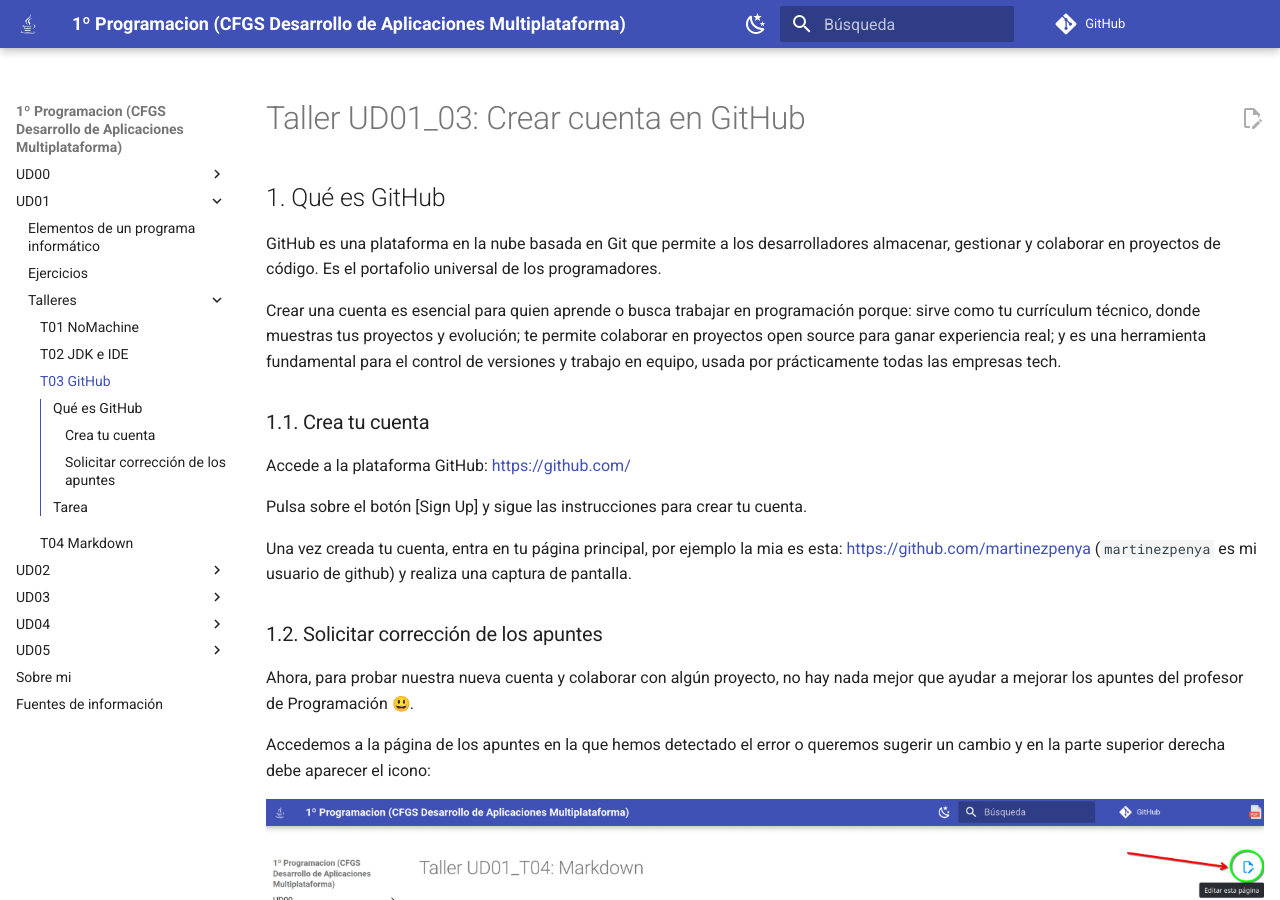
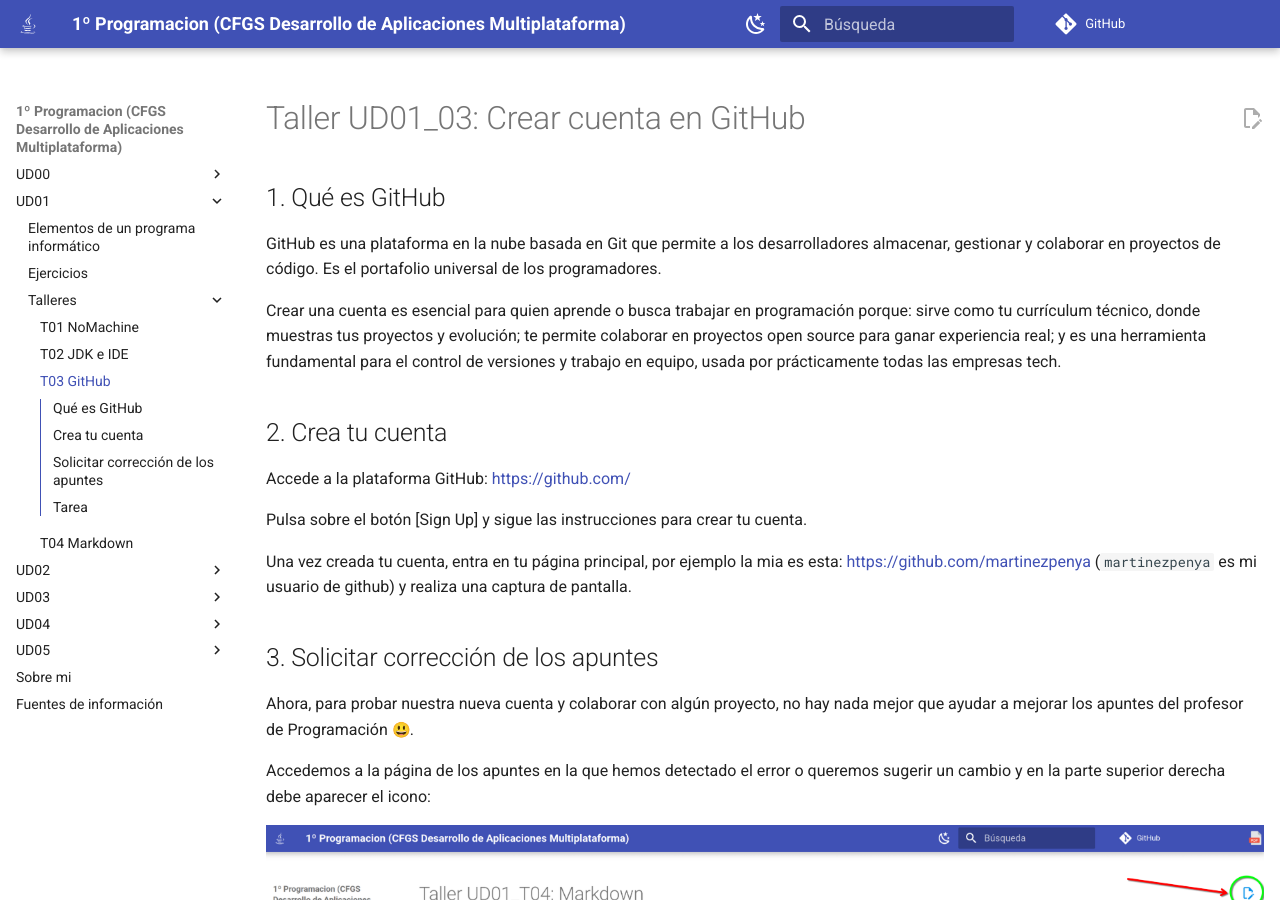
Before and after one commit to martinezpenya/1DAMProgramacion, an MkDocs documentation site: the page built from docs/UD01/UD01_T03_GitHub.md, in a window 1280 px wide and 900 px high. Built offline with MkDocs 1.6.1 and Material for MkDocs 9.7.7, drawn with Linux system fonts in a browser that asks for light colours; emoji names are drawn with the system emoji font; comment, search, counter and statistics services are not loaded.

Commit message:
change header level

```diff
--- a/docs/UD01/UD01_T03_GitHub.md
+++ b/docs/UD01/UD01_T03_GitHub.md
@@ -6,7 +6,7 @@ GitHub es una plataforma en la nube basada en Git que permite a los desarrollado
 
 Crear una cuenta es esencial para quien aprende o busca trabajar en programación porque: sirve como tu currículum técnico, donde muestras tus proyectos y evolución; te permite colaborar en proyectos open source para ganar experiencia real; y es una herramienta fundamental para el control de versiones y trabajo en equipo, usada por prácticamente todas las empresas tech.
 
-### Crea tu cuenta
+## Crea tu cuenta
 
 Accede a la plataforma GitHub: https://github.com/
 
@@ -14,7 +14,7 @@ Pulsa sobre el botón [Sign Up] y sigue las instrucciones para crear tu cuenta.
 
 Una vez creada tu cuenta, entra en tu página principal, por ejemplo la mia es esta: https://github.com/martinezpenya (`martinezpenya` es mi usuario de github) y realiza una captura de pantalla.
 
-### Solicitar corrección de los apuntes
+## Solicitar corrección de los apuntes
 
 Ahora, para probar nuestra nueva cuenta y colaborar con algún proyecto, no hay nada mejor que ayudar a mejorar los apuntes del profesor de Programación :smiley:.
 
```
